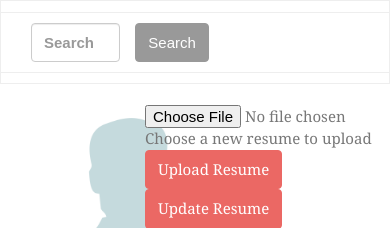
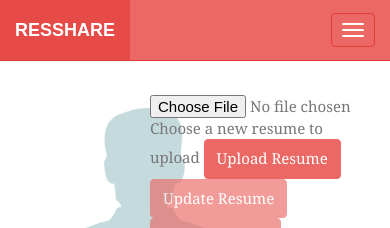
Before and after one commit to fjjenny01/ResShare, a web app: file views/myresume.html in a window 390 px wide; the page is wider, and only the part inside the window is pictured. Shown: the top 228 px of that part. Run offline with its HTML, style and script files only (its server is not run), Linux system fonts and the light colour scheme; some libraries are stand-ins or nearby versions; some web fonts are replaced.

Commit message:
change the nav bar

```diff
--- a/views/js/myresume.js
+++ b/views/js/myresume.js
@@ -76,12 +76,12 @@ function selectResume(){
   alert("call select")
   var updateBtn = document.getElementById("delete_resume");
   var deleteBtn = document.getElementById("update_resume");
-  if (deleteBtn.isDisabled){
-    alert("dis");
+  if (!deleteBtn.isDisabled){
+    alert("!dis");
     deleteBtn.disabled = false;
   }
-  if (updateBtn.isDisabled) {
-    alert("dis");
+  if (!updateBtn.isDisabled) {
+    alert("!dis");
     updateBtn.disabled = false;
   }
 
--- a/views/myresume.html
+++ b/views/myresume.html
@@ -5,45 +5,95 @@
     <title>My Resume</title>
     <meta name="viewport" content="width=device-width, initial-scale=1">
     <link rel="stylesheet" href="css/bootstrap.min.css">
+    <link rel="stylesheet" href="css/custom_c.min.css">
     <script src="https://ajax.googleapis.com/ajax/libs/jquery/1.11.3/jquery.min.js"></script>
     <script src="js/bootstrap.min.js"></script>
     <script src="js/myresume.js" ></script>
 
+
 </head>
 <body>
 
-<nav class="navbar navbar-default">
-  <div class="container-fluid">
-    <div class="navbar-header">
+<!--<nav class="navbar navbar-default">-->
+  <!--<div class="container-fluid">-->
+    <!--<div class="navbar-header">-->
 
 
+    <!--</div>-->
+
+    <!--<form class="navbar-form navbar-left" role="search">-->
+      <!--<div class="col-xs-4" align="center">-->
+        <!--<div class="form-group">-->
+          <!--<input type="text" class="form-control" placeholder="Search">-->
+        <!--</div>-->
+      <!--</div>-->
+
+      <!--<button type="submit" class="btn btn-default">Search</button>-->
+    <!--</form>-->
+
+
+  <!--</div>-->
+<!--</nav>-->
+
+
+<div class="navbar navbar-inverse navbar-fixed-top">
+  <div class="container">
+    <div class="navbar-header">
+      <a href="../" class="navbar-brand">ResShare</a>
+      <button class="navbar-toggle" type="button" data-toggle="collapse" data-target="#navbar-main">
+        <span class="icon-bar"></span>
+        <span class="icon-bar"></span>
+        <span class="icon-bar"></span>
+      </button>
     </div>
+    <div class="navbar-collapse collapse" id="navbar-main">
+      <ul class="nav navbar-nav">
+        <li>
+          <a href="">Resumes</a>
+        </li>
+        <li>
+          <a href="">Function 2</a>
+        </li>
+        <li>
+          <form class="navbar-form navbar-left" role="search">
+            <div class="form-group">
+              <input type="text" class="form-control" placeholder="Search Resume">
+            </div>
+            <button type="submit" class="btn btn-default">Submit</button>
+          </form>
+        </li>
+      </ul>
 
-    <form class="navbar-form navbar-left" role="search">
-      <div class="col-xs-4">
-        <div class="form-group">
-          <input type="text" class="form-control" placeholder="Search">
+      <ul class="nav navbar-nav navbar-right">
+        <li>
+          <a href="">XX's HomePage</a>
+        </li>
+
+        <li class="dropdown">
+          <a class="dropdown-toggle" data-toggle="dropdown" href="#" id="download">Mailbox <span class="badge">3</span></a>
+          <ul class="dropdown-menu" aria-labelledby="download">
+            <li><a href=""> System <span class="badge">2</span></a></li>
+            <li class="divider"></li>
+            <li><a href=""> Request <span class="badge">1</span></a></li>
+          </ul>
+        </li>
+      </ul>
+
+    </div>
   </div>
 </div>
 
-      <button type="submit" class="btn btn-default">Search</button>
-    </form>
+
+<!--<form class="form-vertical">-->
+  <!--<fieldset>-->
+
+  <!--</fieldset>-->
+
+<!--</form>-->
 
 
-  </div>
-</nav>
-
-
-
-<form class="form-vertical">
-  <fieldset>
-
-  </fieldset>
-
-</form>
-
-
-
+<div class="container">
+  <div class="bs-docs-section">
     <div class="col-xs-4">
 
 
@@ -63,26 +113,7 @@
           <td>1</td>
           <td>Column content</td>
         </tr>
-    <tr onclick="selectResume();">
-      <td>2</td>
-      <td>Column content</td>
-    </tr>
-    <tr onclick="selectResume();">
-      <td>3</td>
-      <td>Column content</td>
-    </tr>
-    <tr onclick="selectResume();">
-      <td>4</td>
-      <td>Column content</td>
-    </tr>
-    <tr onclick="selectResume();">
-      <td>5</td>
-      <td>Column content</td>
-    </tr>
-    <tr onclick="selectResume();">
-      <td>6</td>
-      <td>Column content</td>
-    </tr>
+
         </tbody>
       </table>
     </div>
@@ -94,23 +125,28 @@
       <input type="file" id="add_btn" size="char">Choose a new resume to upload</input>
 
       <a href="#" class="btn btn-primary" onclick="uploadResume()" id="upload_resume">Upload Resume</a>
-  <a href="#" class="btn btn-primary"  onclick="updateResume()" id="update_resume">Update Resume</a>
-  <a href="#" class="btn btn-primary"  onclick="deleteResume()" id="delete_resume">Delete Resume</a>
+      <a href="#" class="btn btn-primary"  onclick="updateResume()" id="update_resume"  disabled = "disabled">Update Resume</a>
+      <a href="#" class="btn btn-primary"  onclick="deleteResume()" id="delete_resume" disabled>Delete Resume</a>
 
 
-  <div class="jumbotron container-fluid" >
-  <div class="jumbotron"  >
-    <p>Area for showing resume.</p>
-  </div>
+      <!--<div class="jumbotron container-fluid" >-->
+        <!--<div class="jumbotron"  >-->
+          <!--<p>Area for showing resume.</p>-->
+          <iframe id="organigram-iFrame" src="http://docs.google.com/gview?url=https://s3.amazonaws.com/reshare-resume/test.pdf&embedded=true" onmousedown="return false;" onselectstart="return false;"
+                  style="width:650px; height:500px;" frameborder="0"></iframe>
+
+        <!--</div>-->
 
 
 
         <div class="jumbotron">
           <p>Area for showing comments.</p>
         </div>
+      <!--</div>-->
+
     </div>
 
-
+  </div>
 
 </div>
 
```
Lines whose indentation alone changed are shown as unchanged.
